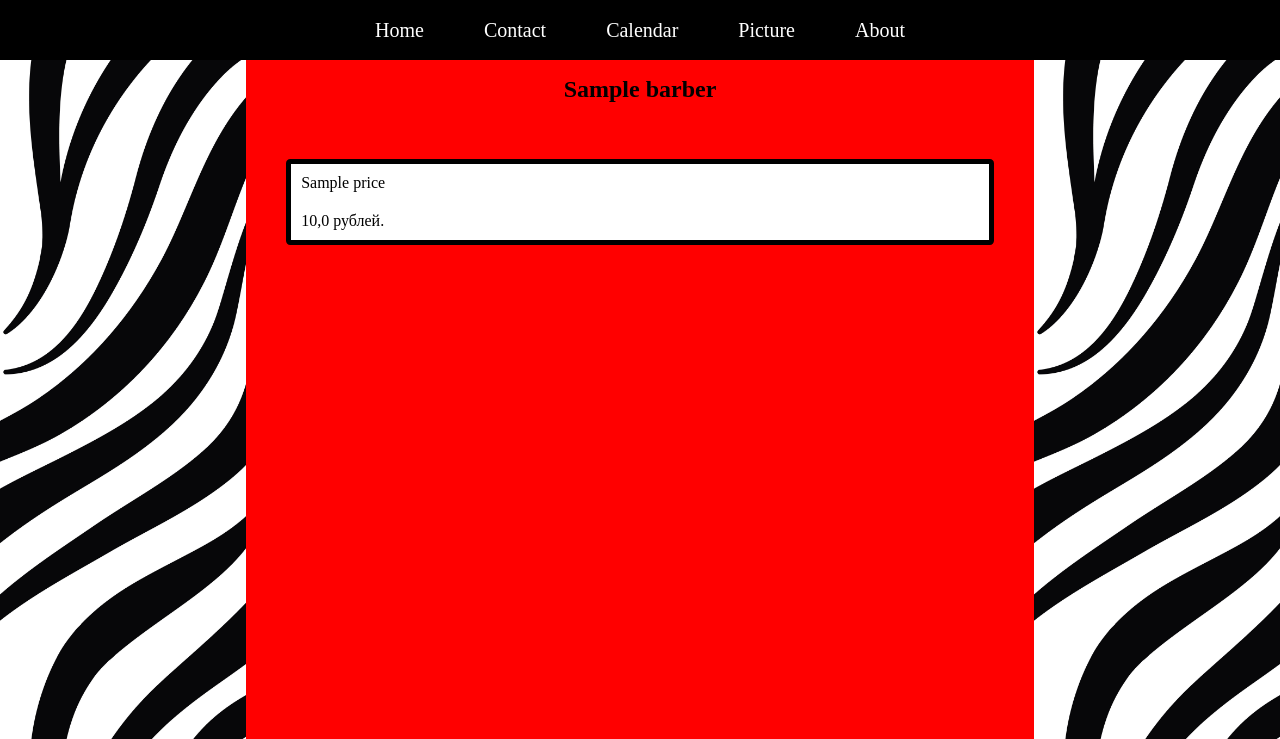
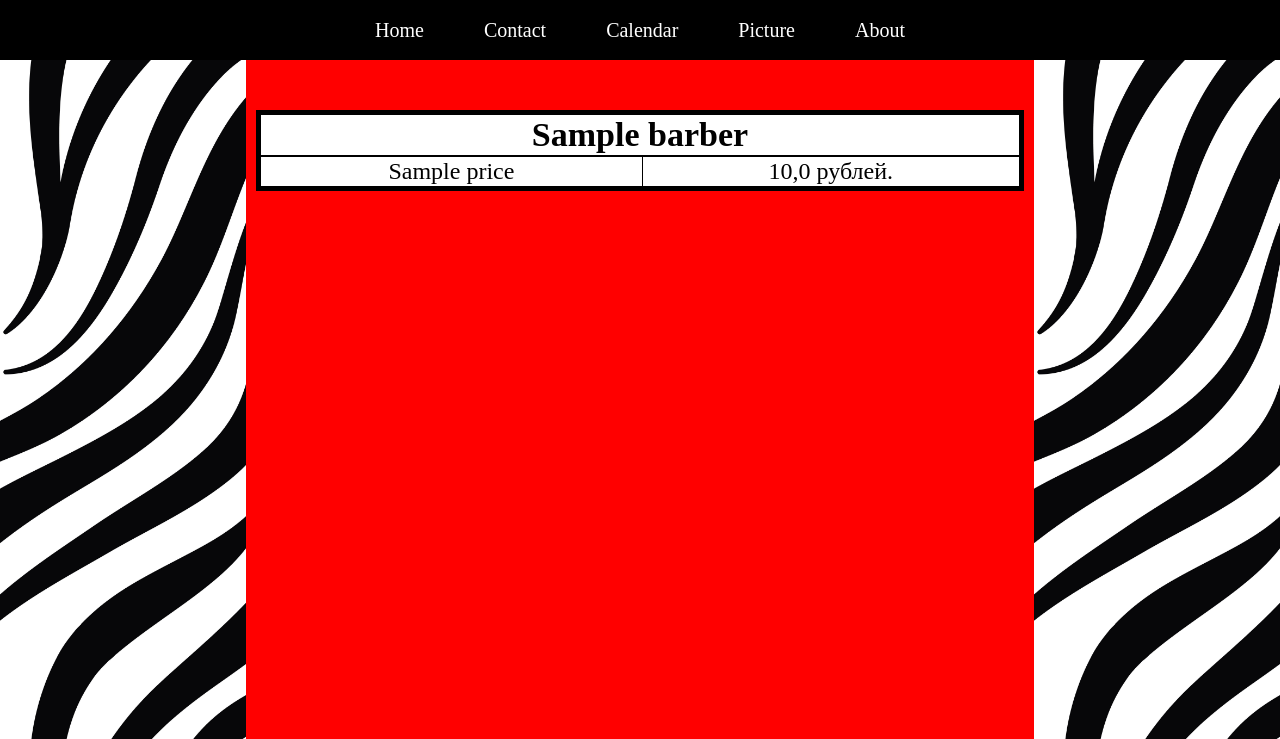
Before and after one commit to HenryAler/Calendar, a Django app: template record/barber/templates/price.html in a window 1280 px wide. Shown: the top 739 px of the page. Run offline with Django 5.2, Linux system fonts and the light colour scheme; tables that the repository leaves empty hold one stand-in row (values such as "Sample post"); the template is opened without the code that fills it: values that come from a table or form of the project are taken from there, most other values are stand-ins (such as "Sample title", 1, 10 or a date in 2020).

Commit message:
reworking css and html page price.html

```diff
--- a/record/barber/templates/barber.html
+++ b/record/barber/templates/barber.html
@@ -20,7 +20,7 @@
                 <img id='babrber_img' src='{{ MEDIA_URL }}{{ i.barber.foto }}' alt='Фото Мастера'>
                 <p>{{ i.barber}} {{ i.barber.surname }}</p>
                 <form action='{% url "price" %}' method="post">
-                <button type='submit' name='{{ i.barber }}' values='{{ i.barber.surname }}'>Записаться</button>
+                <button type='submit' name='{{ i.barber }}'>Записаться</button>
                 {% csrf_token %}
                 </form>
             </div>
--- a/record/barber/templates/price.html
+++ b/record/barber/templates/price.html
@@ -4,13 +4,17 @@
     <div class="box">
 
 
-        <h1>{{ barber }}</h1>
 
-            <div class='inner'>
+        <table id='pricelist'>
+            <th colspan='2'>{{ barber }}</th>
+                    <tbody>
                 {% for i in price %}
-                <p>{{ i.name }}</p>
-                <p>{{ i.price }} рублей.</p>
+                <tr>
+                    <td>{{ i.name }}</td>
+                    <td>{{ i.price }} рублей.</td>
+                </tr>
                 {% endfor %}
-        </div>
+                    </tbody>
+                </table>
     </div>
 {% endblock %}
--- a/record/barber/views.py
+++ b/record/barber/views.py
@@ -16,12 +16,10 @@
 
 
 def price(request, **kwargs):
-
     if request.method == 'POST':
-
         barber = list(request.POST.keys())[0]
         barber_id = Barber.objects.filter(name=barber)
         for id in barber_id:
             price = Price.objects.filter(barber=id)
 
-        return render(request, 'price.html', {'price': price, 'barber': barber})
+        return render(request, 'price.html', {'title': 'PriceList', 'price': price, 'barber': barber})
--- a/record/calendarview/admin.py
+++ b/record/calendarview/admin.py
@@ -1,7 +1 @@
 from django.contrib import admin
-from calendarview.models import Record
-
-
-@admin.register(Record)
-class RecordAdmin(admin.ModelAdmin):
-    list_display = ['name', 'surname', 'fone', 'date', 'time', 'barber']
--- a/record/calendarview/views.py
+++ b/record/calendarview/views.py
@@ -39,22 +39,23 @@
 
     return dict_month.get(month_name)
 
+
 def view_calendar(request):
 
     if request.method == 'POST':
-
         month = int(list(request.POST.keys())[0]) + 1
         year = int(list(request.POST.values())[0])
-
         if month > 12:
             month = 1
             year += 1
         month_name, date = get_data(year, month)
         month_name = month_translation(month_name)[0]
+
         return render(request, 'calendar.html', {'date': date, 'month': month, 'title': 'calendar', 'year': year, 'month_name': month_name})
 
     year = time.localtime().tm_year
     month = time.localtime().tm_mon
     month_name, date = get_data(year, month)
     month_name = month_translation(month_name)[0]
+
     return render(request, 'calendar.html', {'date': date,  'month': month, 'title': 'calendar', 'year': year, 'month_name': month_name})
--- a/record/static/css/price.css
+++ b/record/static/css/price.css
@@ -1,23 +1,34 @@
 .box {
     display: flex;
-    flex-direction: column;
     width: 100%;
+    height: fit-content;
 }
 
 .inner {
     display: flex;
     flex-direction: column;
     margin: 40px;
+    padding: 20px;
     background-color: white;
     border: 5px solid black;
     border-radius: 0.4cap;
 }
 
-.inner p {
-    margin: 10px;
+h1 {
+    text-align: center;
+    font-size: 40px;
 }
 
-h1 {
-    text-align: center;
+.box #pricelist{
+    margin: 50px 10px;
+    width: 100%;
+    border-collapse: collapse;
+    border: 5px solid black;
+    background-color: white;
+}
+.box #pricelist td {
     font-size: 24px;
 }
+.box #pricelist th {
+    font-size: 34px;
+}
```
Also changed, not shown: record/calendarview/models.py (+0 -19 lines), record/barber/urls.py (line endings or trailing spaces).
